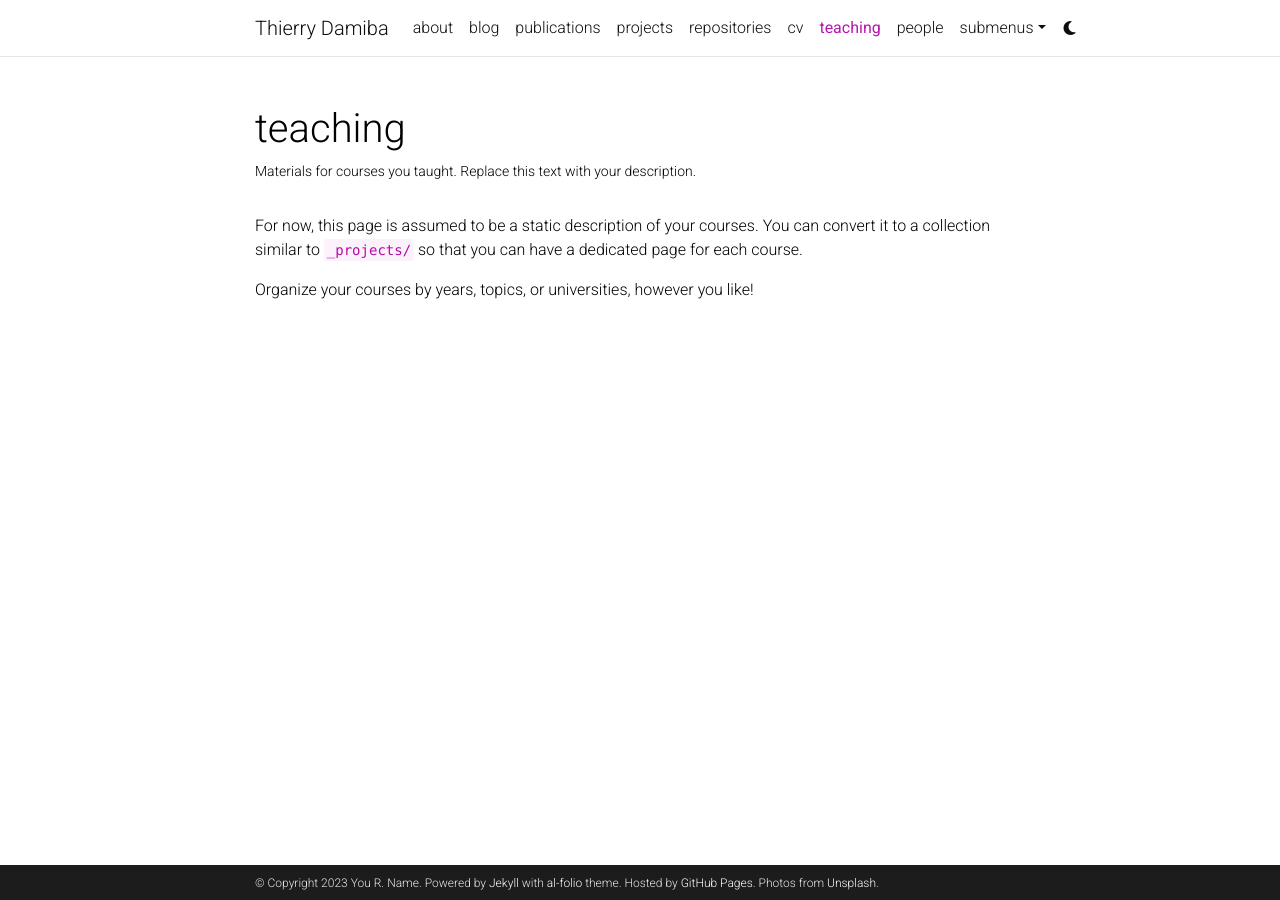
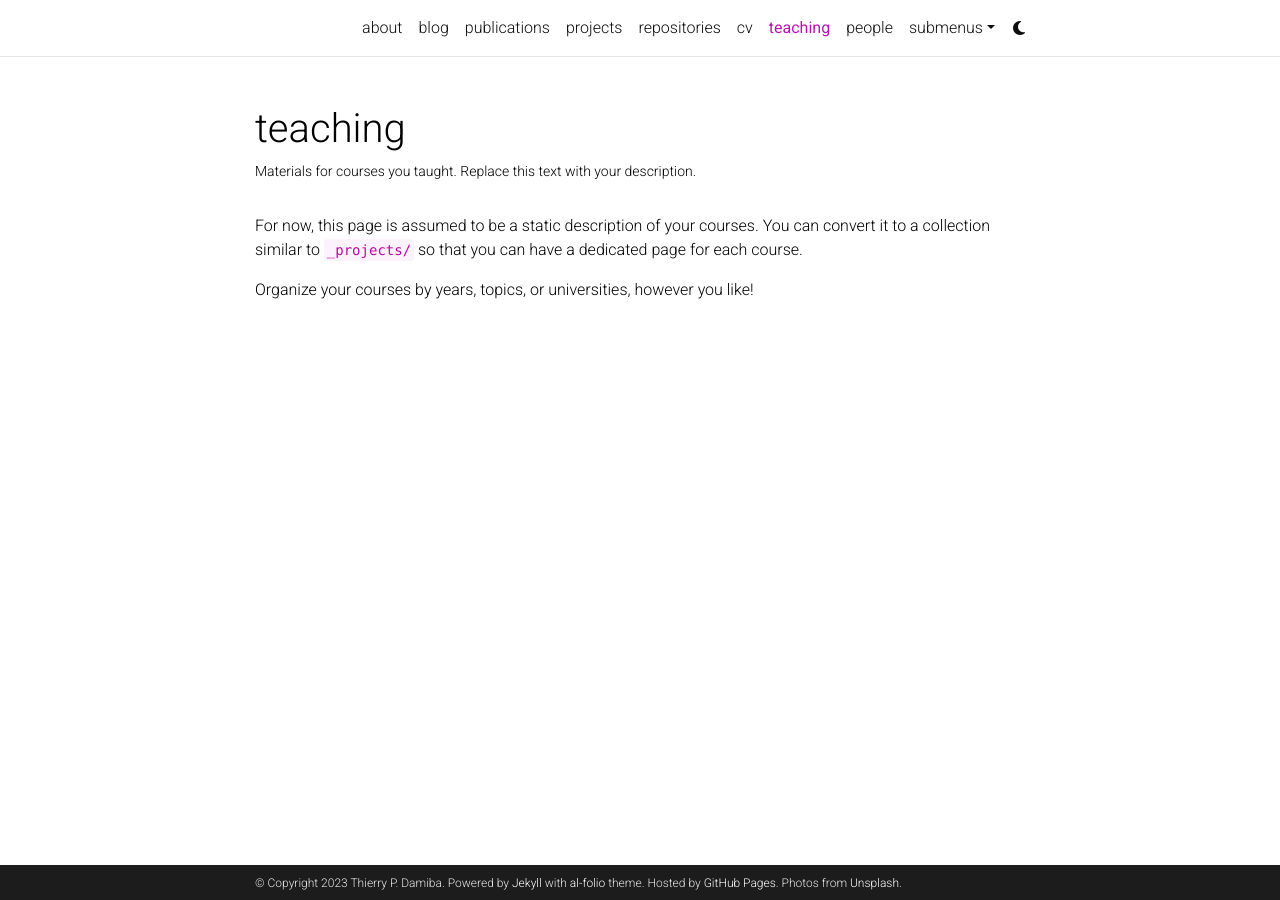
Before and after one commit to thierrydamiba/thierrydamiba.github.io, a Jekyll site: the page built from _pages/teaching.md, in a window 1280 px wide. Built offline with Jekyll 4.4.1, drawn with Linux system fonts in a browser that asks for light colours; comment, search, counter and statistics services are not loaded; a style sheet for code colours, icons or effects is not loaded.

Commit message:
Update _config.yml

```diff
--- a/_config.yml
+++ b/_config.yml
@@ -2,10 +2,10 @@
 # Site settings
 # -----------------------------------------------------------------------------
 
-title: Thierry Damiba # the website title (if blank, full name will be used instead)
-first_name: You
-middle_name: R.
-last_name: Name
+title:  # the website title (if blank, full name will be used instead)
+first_name: Thierry
+middle_name: P.
+last_name: Damiba
 email: you@example.com
 description: > # the ">" symbol means to ignore newlines until "footer_text:"
   A simple, whitespace theme for academics. Based on [*folio](https://github.com/bogoli/-folio) design.
```
